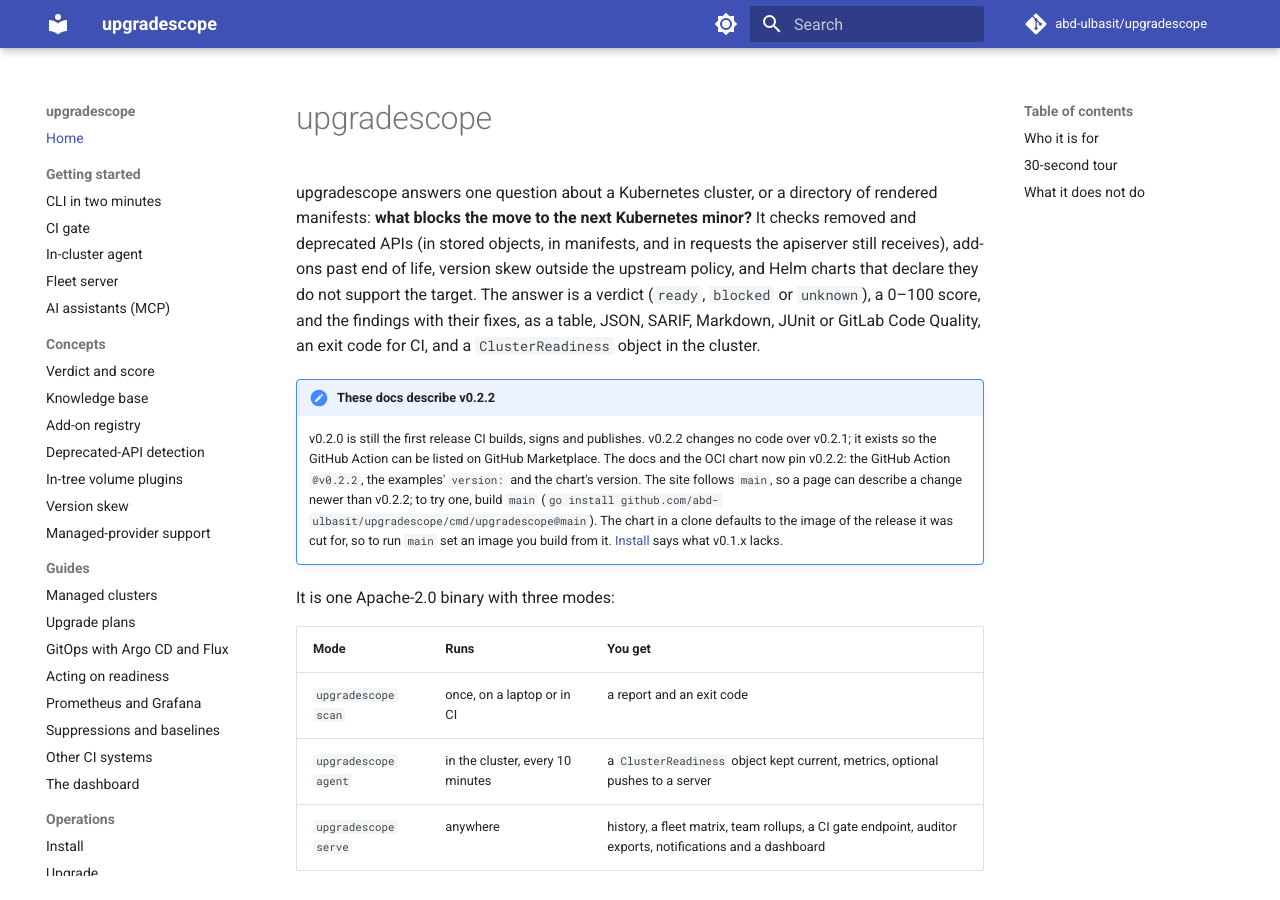
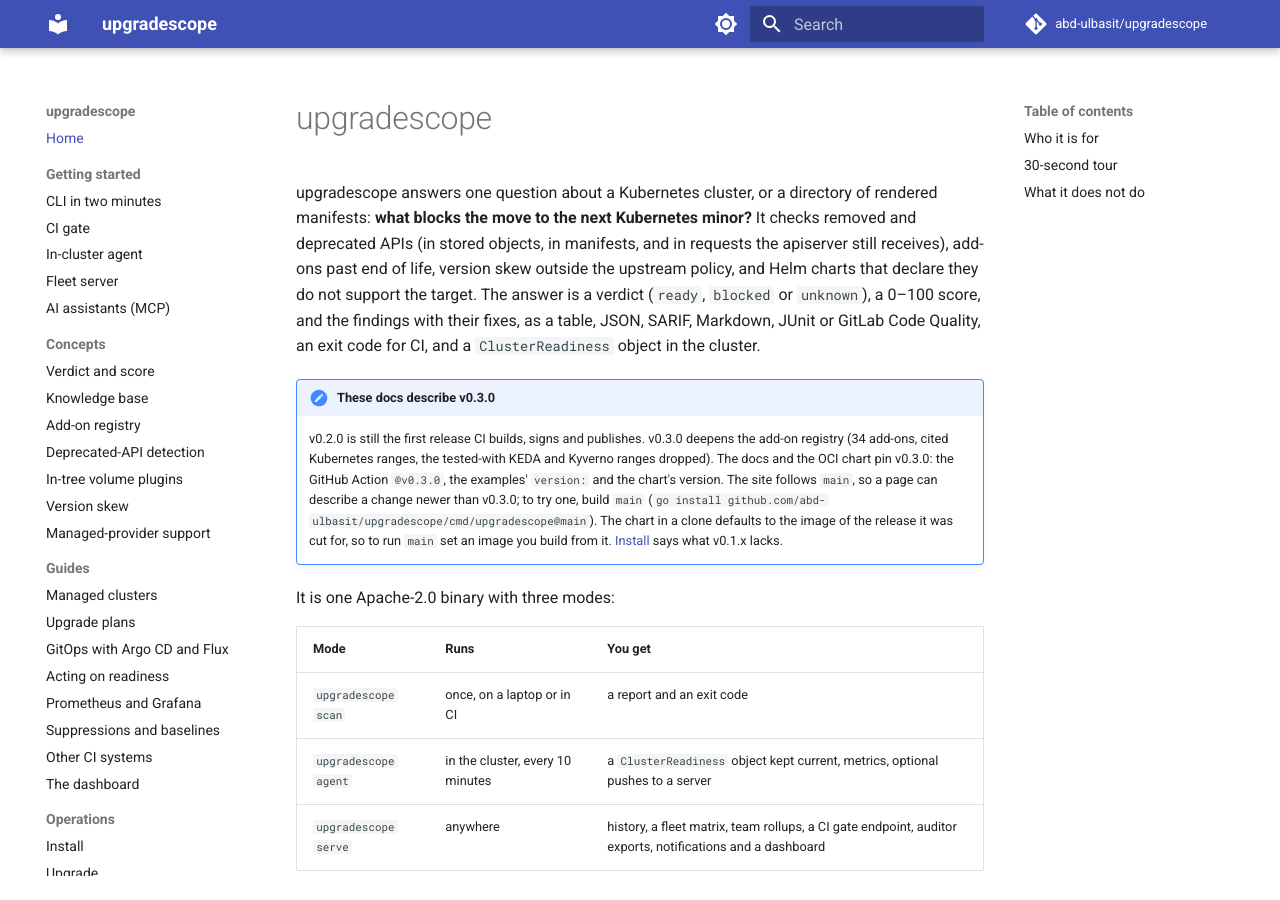
Before and after one commit to abd-ulbasit/upgradescope, an MkDocs documentation site: the page built from docs/index.md, in a window 1280 px wide and 900 px high. Built offline with MkDocs 1.6.1 and Material for MkDocs 9.7.7, drawn with Linux system fonts in a browser that asks for light colours; comment, search, counter and statistics services are not loaded.

Commit message:
docs: the Action examples and the docs pin v0.3.0 (#430)
The Action examples in the README and the docs pin @v0.3.0 with the matching version, the README's verification example uses VERSION=v0.3.0, and the docs home note describes v0.3.0.

Refs #426

Co-Authored-By: Claude Fable 5 <noreply@anthropic.com>

```diff
--- a/docs/index.md
+++ b/docs/index.md
@@ -10,13 +10,13 @@ declare they do not support the target. The answer is a verdict (`ready`,
 as a table, JSON, SARIF, Markdown, JUnit or GitLab Code Quality, an exit code for CI, and a
 `ClusterReadiness` object in the cluster.
 
-!!! note "These docs describe v0.2.2"
-    v0.2.0 is still the first release CI builds, signs and publishes. v0.2.2
-    changes no code over v0.2.1; it exists so the GitHub Action can be listed
-    on GitHub Marketplace. The docs and the OCI chart now pin v0.2.2: the
-    GitHub Action `@v0.2.2`, the examples' `version:` and the chart's
-    version. The site follows `main`, so a page can describe a change newer
-    than v0.2.2; to try one, build `main`
+!!! note "These docs describe v0.3.0"
+    v0.2.0 is still the first release CI builds, signs and publishes. v0.3.0
+    deepens the add-on registry (34 add-ons, cited Kubernetes ranges, the
+    tested-with KEDA and Kyverno ranges dropped). The docs and the OCI chart
+    pin v0.3.0: the GitHub Action `@v0.3.0`, the examples' `version:` and the
+    chart's version. The site follows `main`, so a page can describe a change
+    newer than v0.3.0; to try one, build `main`
     (`go install github.com/abd-ulbasit/upgradescope/cmd/upgradescope@main`).
     The chart in a clone defaults to the image of the release it was cut
     for, so to run `main` set an image you build from it.
```
Also changed, not shown: CHANGELOG.md (+5 -0 lines), README.md (+4 -4 lines), action/README.md (+15 -15 lines), docs/claims.md (+1 -1 lines), docs/getting-started/ci-gate.md (+4 -4 lines), docs/guides/suppressions-and-baselines.md (+2 -2 lines), docs/operations/install.md (+1 -1 lines).
